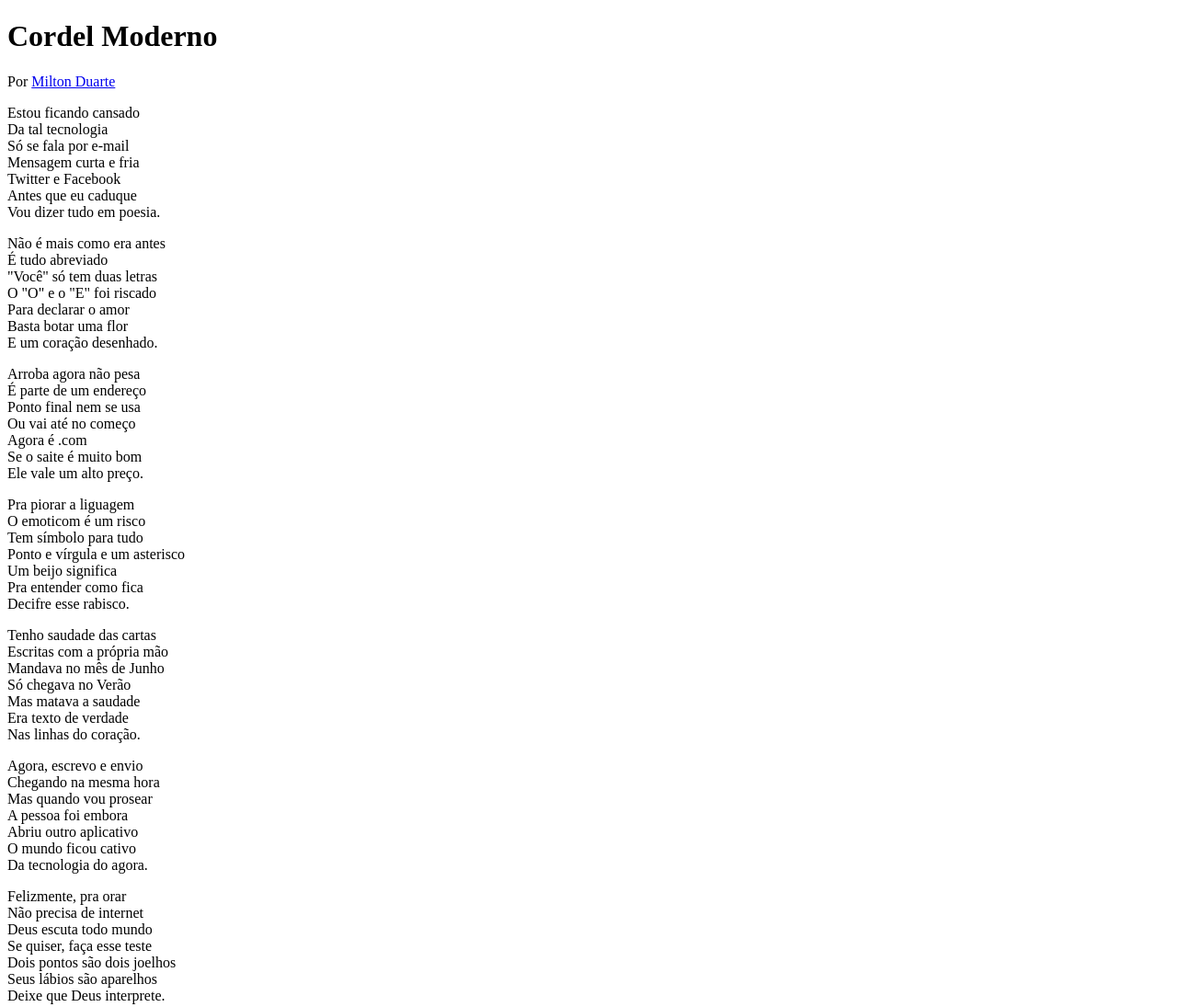
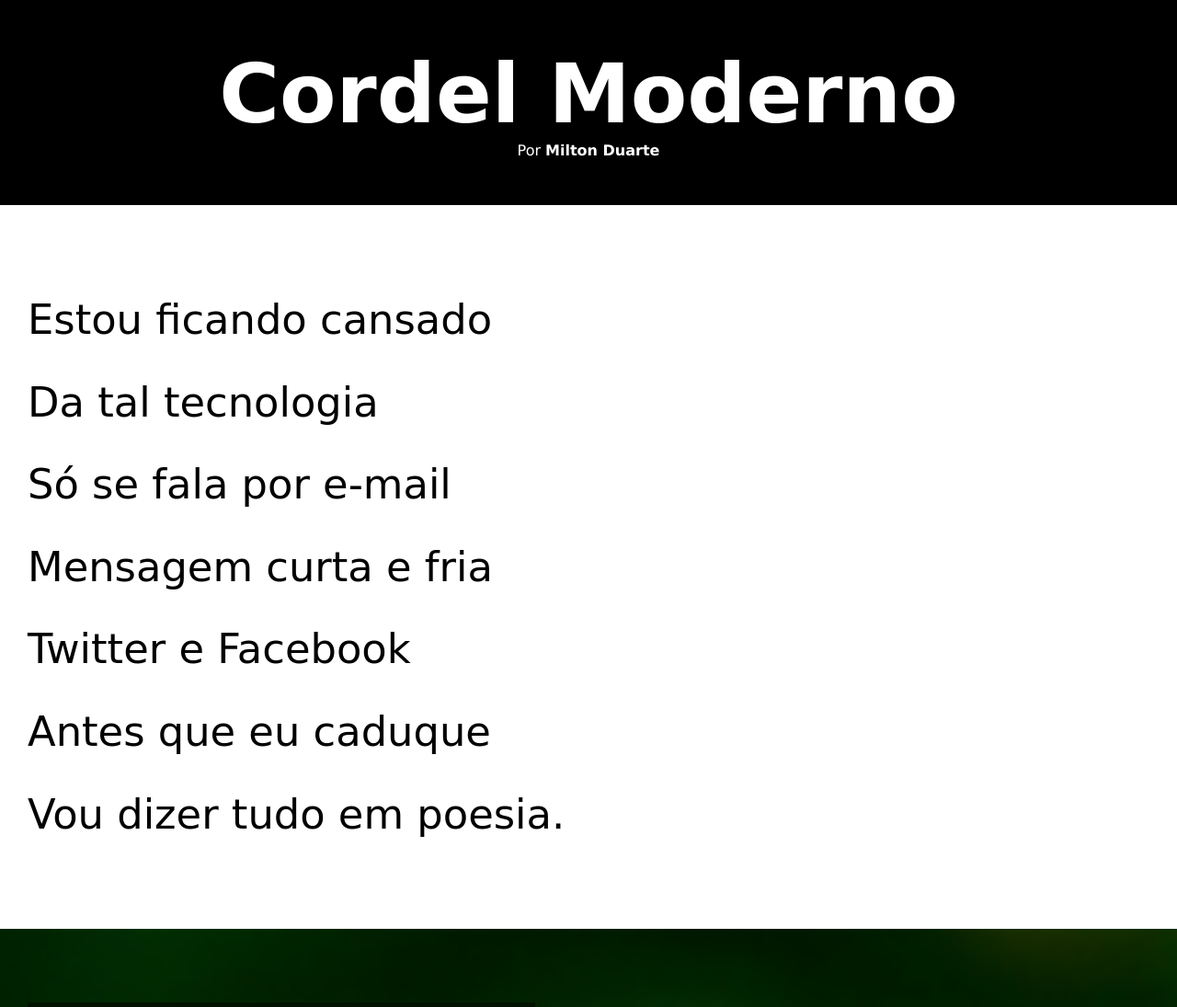
Before and after one commit to alexferreira05/html-css, a plain HTML site: page desafios/modulo-02/d012/index.html in a window 1280 px wide. Shown: the top 1095 px of the page at 92% size. Drawn offline with Linux system fonts and the light colour scheme.

Commit message:
atualizaçao do desafio 12

```diff
--- a/desafios/modulo-02/d012/estilo/style.css
+++ b/desafios/modulo-02/d012/estilo/style.css
@@ -1 +1,71 @@
 @charset "UTF-8";
+
+* {
+    margin: 0px;
+}
+
+:root {
+    --cor1: #000000;
+    --cor2: #ffffff;
+    --cor3: #011201;
+    --font-1: 'Passion One', cursive;
+    --font-2: 'Verdana', sans-serif;
+    --font-3: 'Sriracha', cursive;
+}
+
+header {
+    background-color: var(--cor1);
+    text-align: center;
+}
+
+header h1 {
+    font-family: var(--font-1);
+    color: var(--cor2);
+    font-weight: bold;
+    font-size: 7vw;
+    padding-top: 50px;
+}
+
+header p {
+    font-family: var(--font-2);
+    color: var(--cor2);
+    padding-bottom: 50px;
+}
+
+header a {
+    color: var(--cor2);
+    font-weight: bold;
+    font-family: var(--font-2);
+    text-decoration: none;
+}
+
+header a:hover {
+    text-decoration: underline;
+}
+
+section {
+    font-family: var(--font-3);
+    font-size: 3.5vw;
+    padding-top: 10vh;
+    padding-bottom: 10vh;
+    padding-left: 30px;
+    line-height: 2em;
+}
+
+section.normal {
+    background-color: var(--cor2);
+    color: var(--cor1);
+}
+
+section#img1 {
+    background-image: url('../imagens/background001.jpg');
+    color: var(--cor2);
+    background-color: var(--cor1);
+    background-size: cover;
+    background-attachment: fixed;
+}
+
+section#img1 p {
+    background-color: var(--cor3);
+    width: 43.1vw;
+}
--- a/desafios/modulo-02/d012/index.html
+++ b/desafios/modulo-02/d012/index.html
@@ -16,7 +16,7 @@
             <p>Por <a href="https://www.recantodasletras.com.br/poesias/3186743" target="_blank" rel="external">Milton Duarte</a></p>
         </header>
         <article>
-            <section>
+            <section class="normal">
                 <p>
                     Estou ficando cansado <br>
                     Da tal tecnologia <br>
@@ -27,7 +27,7 @@
                     Vou dizer tudo em poesia.
                 </p>
             </section>
-            <section>
+            <section id="img1">
                 <p>
                     Não é mais como era antes <br>
                     É tudo abreviado <br>
@@ -38,7 +38,7 @@
                     E um coração desenhado.
                 </p>
             </section>
-            <section>
+            <section class="normal">
                 <p>
                     Arroba agora não pesa <br>
                     É parte de um endereço <br>
@@ -48,8 +48,6 @@
                     Se o saite é muito bom <br>
                     Ele vale um alto preço.
                 </p>
-            </section>
-            <section>
                 <p>
                     Pra piorar a liguagem <br>
                     O emoticom é um risco <br>
@@ -71,7 +69,7 @@
                     Nas linhas do coração.
                 </p>
             </section>
-            <section>
+            <section class="normal">
                 <p>
                     Agora, escrevo e envio <br>
                     Chegando na mesma hora <br>
@@ -81,8 +79,6 @@
                     O mundo ficou cativo <br>
                     Da tecnologia do agora.
                 </p>
-            </section>
-            <section>
                 <p>
                     Felizmente, pra orar <br>
                     Não precisa de internet <br>
@@ -94,11 +90,11 @@
                 </p>
             </section>
         </article>
-        <footer>
-            <p>
-                Site criado por <a href="https://gustavoguanabara.github.io/" target="_blank" rel="external">Gustavo Guanabara</a> para o <a href="https://www.cursoemvideo.com/" target="_blank" rel="external">CursoemVídeo</a>
-            </p>
-        </footer>
     </main>
+    <footer>
+        <p>
+            Site criado por <a href="https://gustavoguanabara.github.io/" target="_blank" rel="external">Gustavo Guanabara</a> para o <a href="https://www.cursoemvideo.com/" target="_blank" rel="external">CursoemVídeo</a>
+        </p>
+    </footer>
 </body>
 </html>
```
